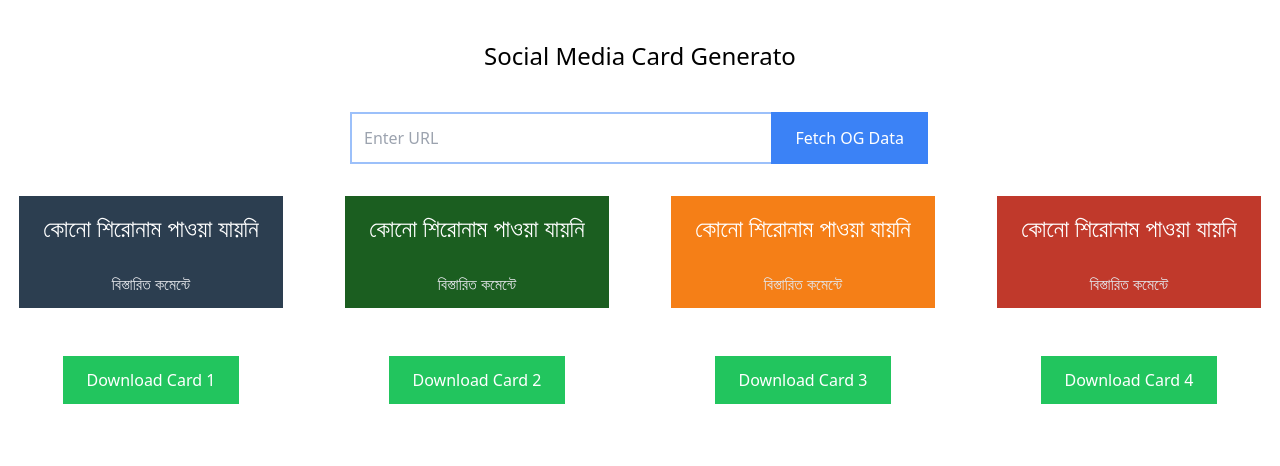
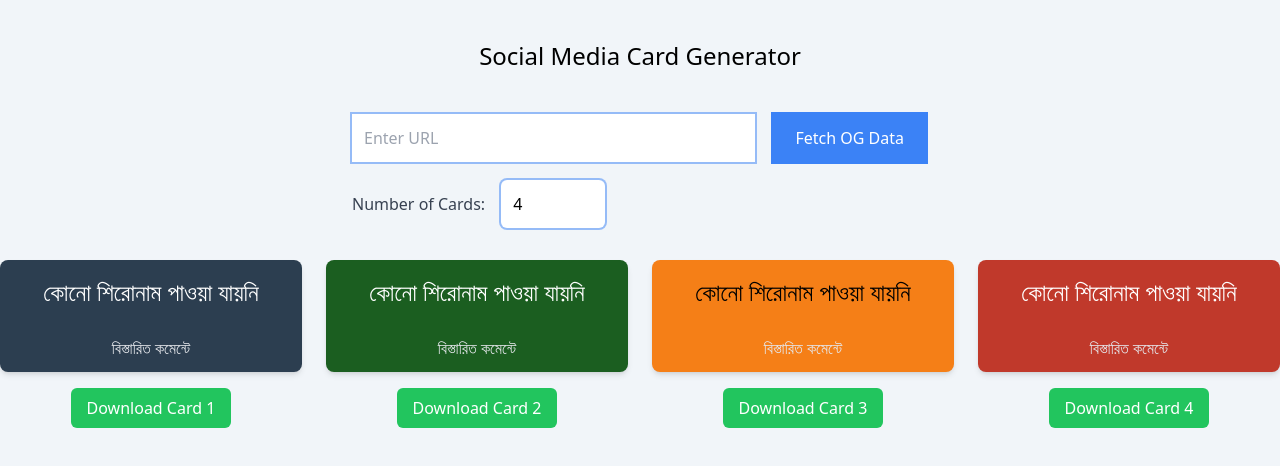
Before and after one commit to ratulxlr8/social-media-card-generator, a Next.js app: page / in a window 1280 px wide. Shown: the top 466 px of the page. Built offline with nearby package versions, Linux system fonts and the light colour scheme.

Commit message:
Add card count feature and styling updates; hide elements on capture

```diff
--- a/app/globals.css
+++ b/app/globals.css
@@ -1,3 +1,8 @@
 @tailwind base;
 @tailwind components;
 @tailwind utilities;
+
+
+.hide-on-capture {
+    visibility: hidden;
+  }
--- a/app/layout.js
+++ b/app/layout.js
@@ -1,5 +1,4 @@
-import { Geist, Geist_Mono } from "next/font/google";
-import { Noto_Serif_Bengali } from "next/font/google"; // Import Bangla font
+import { Geist, Geist_Mono, Noto_Serif_Bengali } from "next/font/google";
 import "./globals.css";
 
 const geistSans = Geist({
@@ -26,7 +25,7 @@ export default function RootLayout({ children }) {
   return (
     <html lang="en">
       <body
-        className={`${geistSans.variable} ${geistMono.variable} ${notoSerifBengali.variable} antialiased`}
+        className={`${geistSans.variable} ${geistMono.variable} ${notoSerifBengali.variable} antialiased bg-slate-100`}
       >
         {children}
       </body>
--- a/app/page.js
+++ b/app/page.js
@@ -1,14 +1,15 @@
 "use client";
-import { useState, useRef } from "react";
+import html2canvas from "html2canvas";
+import Head from "next/head";
 import Image from "next/image";
-import Head from "next/head";
-import html2canvas from "html2canvas";
+import { useRef, useState } from "react";
 
 export default function Home() {
   const [url, setUrl] = useState("");
   const [ogData, setOgData] = useState({ image: null, title: null });
   const [loading, setLoading] = useState(false);
   const [error, setError] = useState("");
+  const [cardCount, setCardCount] = useState(4); // Default number of cards
 
   const cardRefs = useRef([]);
 
@@ -18,13 +19,11 @@ export default function Home() {
     setOgData({ image: null, title: null });
 
     try {
-      // Fetch OG data using the Microlink API
       const response = await fetch(
         `https://api.microlink.io?url=${encodeURIComponent(url)}`
       );
       const data = await response.json();
 
-      // Extract the OG image URL and title
       const ogImageUrl = data?.data?.image?.url;
       const ogTitle = data?.data?.title;
 
@@ -46,16 +45,11 @@ export default function Home() {
     const cardElement = cardRefs.current[index];
     if (cardElement) {
       try {
-        // Adjust html2canvas options to capture the full content without cropping
         const canvas = await html2canvas(cardElement, {
-          useCORS: true, // Ensure external images are fetched and included
-          allowTaint: true, // Allow tainting for external images
-          scale: 6, // Set scale for better quality
-          backgroundColor: null, // Make background transparent
-          x: 0, // Adjust starting X position
-          y: 0, // Adjust starting Y position
-          width: cardElement.offsetWidth, // Match the card's width
-          height: cardElement.offsetHeight, // Match the card's height
+          useCORS: true,
+          allowTaint: true,
+          scale: 6,
+          backgroundColor: null,
         });
 
         const image = canvas.toDataURL("image/png");
@@ -69,17 +63,33 @@ export default function Home() {
     }
   };
 
+  // Predefined styles for cards
+  const cardStyles = [
+    { backgroundColor: "#2c3e50", textColor: "text-white" },
+    { backgroundColor: "#1B5E20", textColor: "text-white" },
+    { backgroundColor: "#F57F17", textColor: "text-black" },
+    { backgroundColor: "#c0392b", textColor: "text-white" },
+    { backgroundColor: "#8e44ad", textColor: "text-white" },
+    { backgroundColor: "#2980b9", textColor: "text-white" },
+    { backgroundColor: "#27ae60", textColor: "text-white" },
+    { backgroundColor: "#e74c3c", textColor: "text-white" },
+    { backgroundColor: "#34495e", textColor: "text-white" },
+    { backgroundColor: "#16a085", textColor: "text-white" },
+  ];
+
   return (
-    <div className="items-center justify-items-center w-full">
+    <div className="items-center justify-items-center w-full container mx-auto">
       <Head>
         <link
           href="https://fonts.googleapis.com/css2?family=Noto+Serif+Bengali:wght@400;700&display=swap"
           rel="stylesheet"
         />
       </Head>
-      <h1 className="text-2xl my-10">Social Media Card Generato</h1>
+      <h1 className="text-2xl my-10">Social Media Card Generator</h1>
 
-      <div className="flex items-center gap- w-full max-w-xl">
+      {/* Input Section */}
+      <div className="flex flex-col items-center gap-4 w-full max-w-xl">
+        <div className="flex items-center gap-4 w-full">
           <input
             type="text"
             value={url}
@@ -89,33 +99,45 @@ export default function Home() {
           />
           <button
             onClick={fetchOgData}
-          className="inline px-6 py-3.5 bg-blue-500 text-white    hover:bg-blue-600"
+            className="inline px-6 py-3.5 bg-blue-500 text-white hover:bg-blue-600"
             disabled={loading}
           >
             {loading ? "Loading..." : "Fetch OG Data"}
           </button>
+        </div>
+        <div className="flex items-center gap-4 w-full">
+          <label htmlFor="cardCount" className="text-gray-700">
+            Number of Cards:
+          </label>
+          <input
+            id="cardCount"
+            type="number"
+            value={cardCount}
+            onChange={(e) => setCardCount(Number(e.target.value))}
+            className="p-3 ring-2 rounded-md focus:outline-none focus:ring-2 focus:ring-blue-500"
+            min="1"
+            max="10"
+          />
+        </div>
         {error && <p className="text-red-500">{error}</p>}
       </div>
 
+      {/* Card Grid */}
       <div className="grid grid-cols-1 sm:grid-cols-2 lg:grid-cols-4 gap-6 mt-8 w-full">
-        {[...Array(4)].map((_, index) => (
+        {[...Array(cardCount)].map((_, index) => {
+          const { backgroundColor, textColor } =
+            cardStyles[index % cardStyles.length];
+          return (
+            <div className="flex flex-col items-center" key={index}>
               <div
                 key={index}
                 ref={(el) => (cardRefs.current[index] = el)}
-            style={{
-              backgroundColor:
-                index === 0
-                  ? "#2c3e50"
-                  : index === 1
-                  ? "#1B5E20"
-                  : index === 2
-                  ? "#F57F17"
-                  : "#c0392b",
-            }}
-            className="max-w-xs mx-auto bg-white overflow-hidden"
+                style={{ backgroundColor }}
+                className="w-full mx-auto bg-white overflow-hidden rounded-lg shadow-md flex flex-col justify-between"
               >
-            <div className="px-6 py-4     -gray-200">
-              <h2 className="text-2xl text-center text-white">
+                {/* Card Content */}
+                <div className={`px-6 py-4 ${textColor}`}>
+                  <h2 className="text-2xl text-center">
                     {ogData.title || "কোনো শিরোনাম পাওয়া যায়নি"}
                   </h2>
                 </div>
@@ -131,23 +153,21 @@ export default function Home() {
                   )}
                 </div>
                 <div className="px-6 py-3 text-center text-gray-200">
-              {`   বিস্তারিত কমেন্টে`}
+                  বিস্তারিত কমেন্টে
                 </div>
+                {/* Download Button */}
               </div>
-        ))}
-      </div>
-
-      <div className="grid grid-cols-1 sm:grid-cols-2 lg:grid-cols-4 gap-6 mt-8 justify-between w-full">
-        {[...Array(4)].map((_, index) => (
-          <div key={index} className="flex justify-center">
+              <div className="px-6 py-4">
                 <button
                   onClick={() => handleDownload(index)}
-              className="inline-block col-span-1 px-6 py-3 bg-green-500 text-white    hover:bg-green-600 mt-4"
+                  className="w-full px-4 py-2 bg-green-500 text-white hover:bg-green-600 rounded-md"
                 >
                   Download Card {index + 1}
                 </button>
               </div>
-        ))}
+            </div>
+          );
+        })}
       </div>
     </div>
   );
```
Lines whose indentation alone changed are shown as unchanged.
